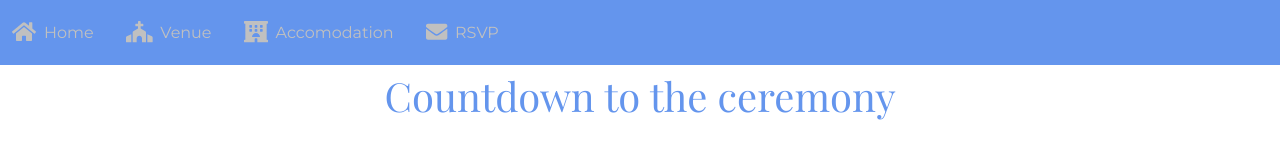
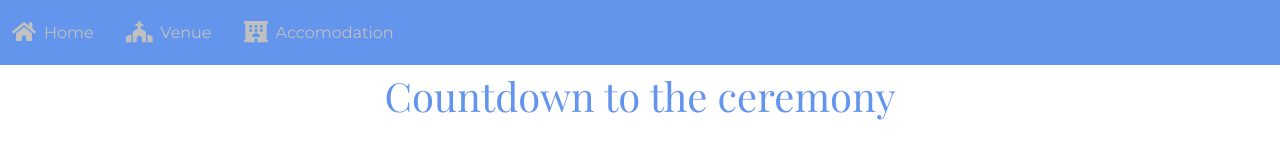
Before and after one commit to adam-wb/flawb-wedding, a React (Create React App) app: page / in a window 1280 px wide. Shown: the top 142 px of the page. Built offline with nearby package versions, Linux system fonts and the light colour scheme.

Commit message:
Remove RSVP page

```diff
--- a/src/App.jsx
+++ b/src/App.jsx
@@ -5,7 +5,6 @@ import NavBar from './components/NavBar';
 import Home from './components/Home';
 import Venue from './components/Venue';
 import Accomodation from './components/Accomodation';
-import Rsvp from './components/Rsvp';
 import PageNotFound from './components/PageNotFound';
 import Paths from './helpers/paths';
 
@@ -21,7 +20,6 @@ const App = () => {
               <Route exact path={Paths.HOME} component={Home} />
               <Route path={Paths.VENUE} component={Venue} />
               <Route path={Paths.ACCOMODATION} component={Accomodation} />
-              <Route path={Paths.RSVP} component={Rsvp} />
               <Route component={PageNotFound} />
           </Switch>
         </div>
--- a/src/components/NavBar.jsx
+++ b/src/components/NavBar.jsx
@@ -1,7 +1,7 @@
 import React from 'react';
 import { Link } from 'react-router-dom';
 import { FontAwesomeIcon } from '@fortawesome/react-fontawesome';
-import { faHome, faChurch, faEnvelope, faHotel } from '@fortawesome/free-solid-svg-icons';
+import { faHome, faChurch, faHotel } from '@fortawesome/free-solid-svg-icons';
 
 import Paths from '../helpers/paths';
 
@@ -28,10 +28,6 @@ const NavBar = () => (
                   <FontAwesomeIcon icon={faHotel} size="lg" />
                   <Link to={Paths.ACCOMODATION}>Accomodation</Link>
                 </li>
-                <li className="nav-item">
-                  <FontAwesomeIcon icon={faEnvelope} size="lg" />
-                  <Link to={Paths.RSVP}>RSVP</Link>
-                </li>
               </ul>
             </div>
           </nav>
--- a/src/components/Rsvp.jsx
+++ b/src/components/Rsvp.jsx
@@ -1,5 +1,6 @@
 import React, { useState } from 'react';
 
+// TODO Unused - remove
 /* eslint-disable no-unused-vars */
 const UNDER_CONSTRUCTION = true;
 
--- a/src/helpers/paths.js
+++ b/src/helpers/paths.js
@@ -2,7 +2,6 @@ const Paths = {
     HOME: '/',
     VENUE: '/venue',
     ACCOMODATION: '/accomodation',
-    RSVP: '/rsvp'
 };
 Object.freeze(Paths);
 
```
